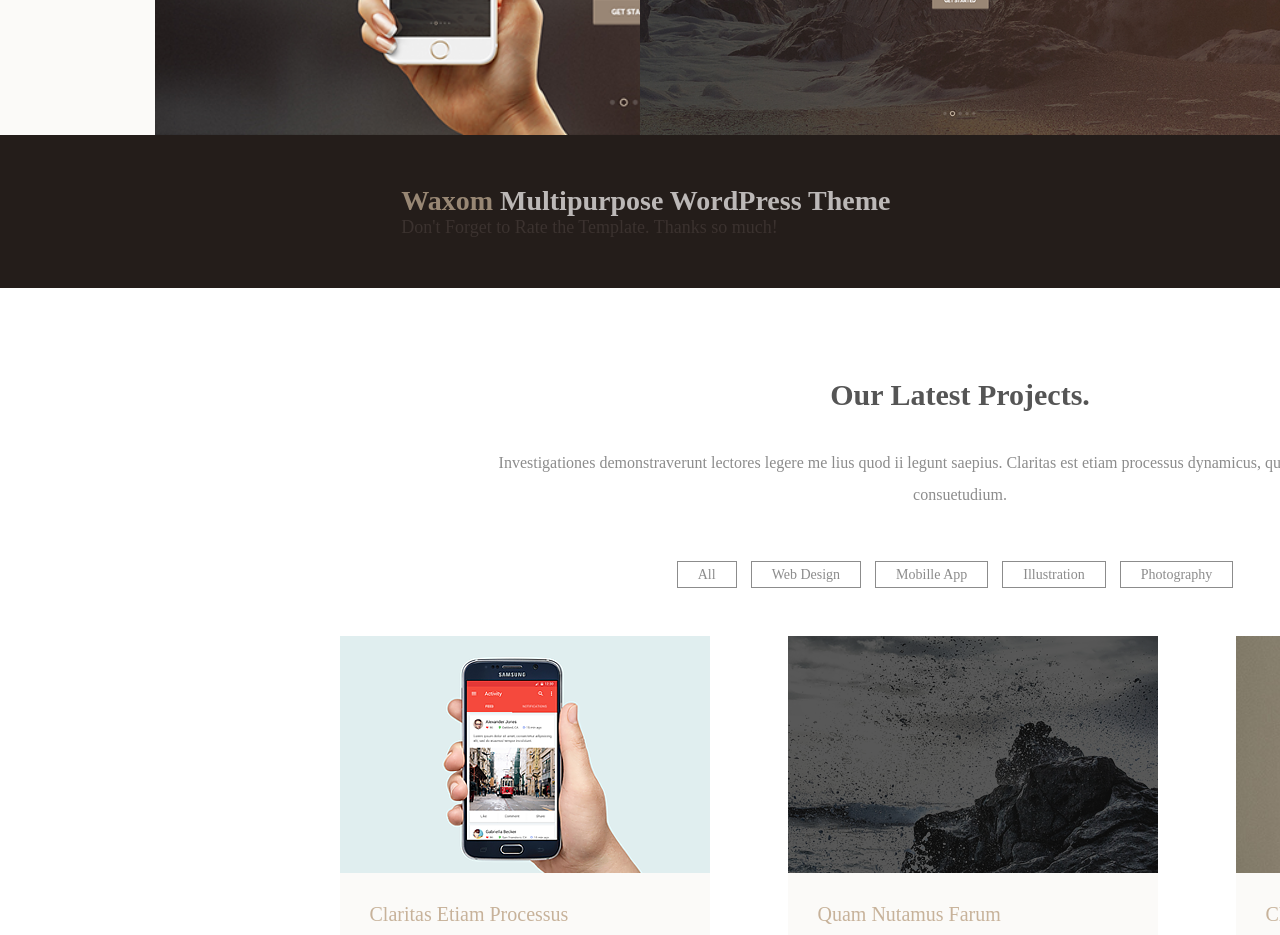
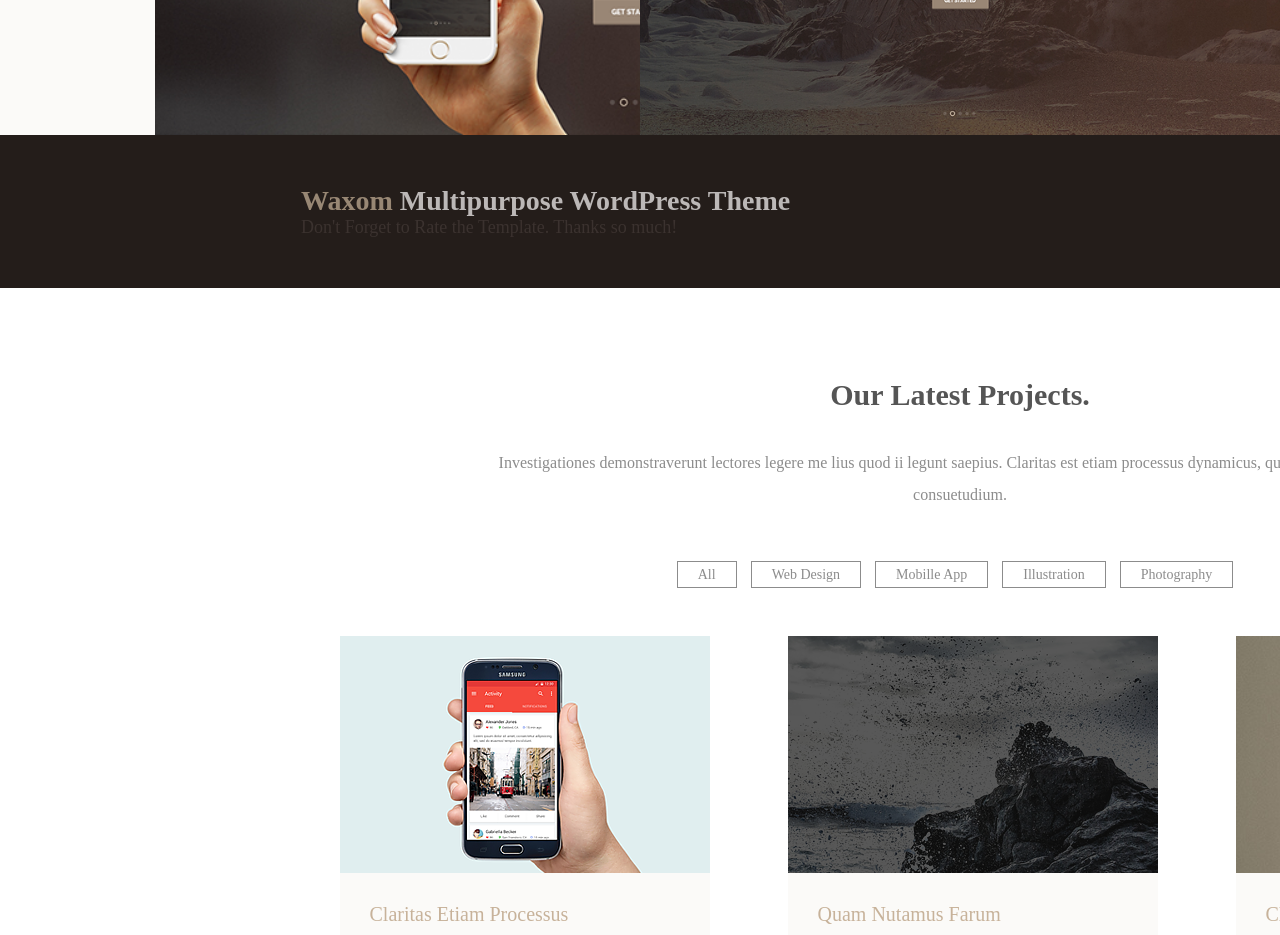
Before and after one commit to victormiromanov/waxom.test.io, a plain HTML site: page index.html in a window 1280 px wide. Shown: the part 2060-2995 px from the top of the page. Drawn offline with Linux system fonts and the light colour scheme.

Commit message:
Update style.css

```diff
--- a/style.css
+++ b/style.css
@@ -295,7 +295,8 @@ a.prev:hover,a.next:hover {
 	width: 100%;
 	background-color: #241d1a;
 	display: flex;
-	justify-content: space-evenly;
+	justify-content: space-around;
+	flex-wrap: wrap;
 }
 .color {
 	color: #988774;
```
